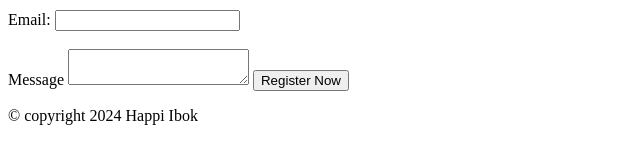
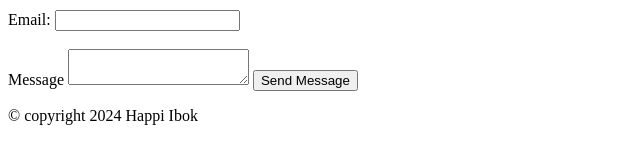
Before and after one commit to happibok/TechCon_HTML, a plain HTML site: page techcon_website/contact.html in a window 1280 px wide. Shown: the part 651-797 px from the top of the page, 0-640 px from the left. Drawn offline with Linux system fonts and the light colour scheme.

Commit message:
made changes to submission

```diff
--- a/techcon_website/contact.html
+++ b/techcon_website/contact.html
@@ -32,7 +32,7 @@
             <input type="text" id="email"><br><br>
             <label for="message">Message</label>
             <textarea id message></textarea>
-            <button type="submit">Register Now</button>
+            <button type="submit">Send Message</button>
          </form>
         </main>
         <footer>
```
